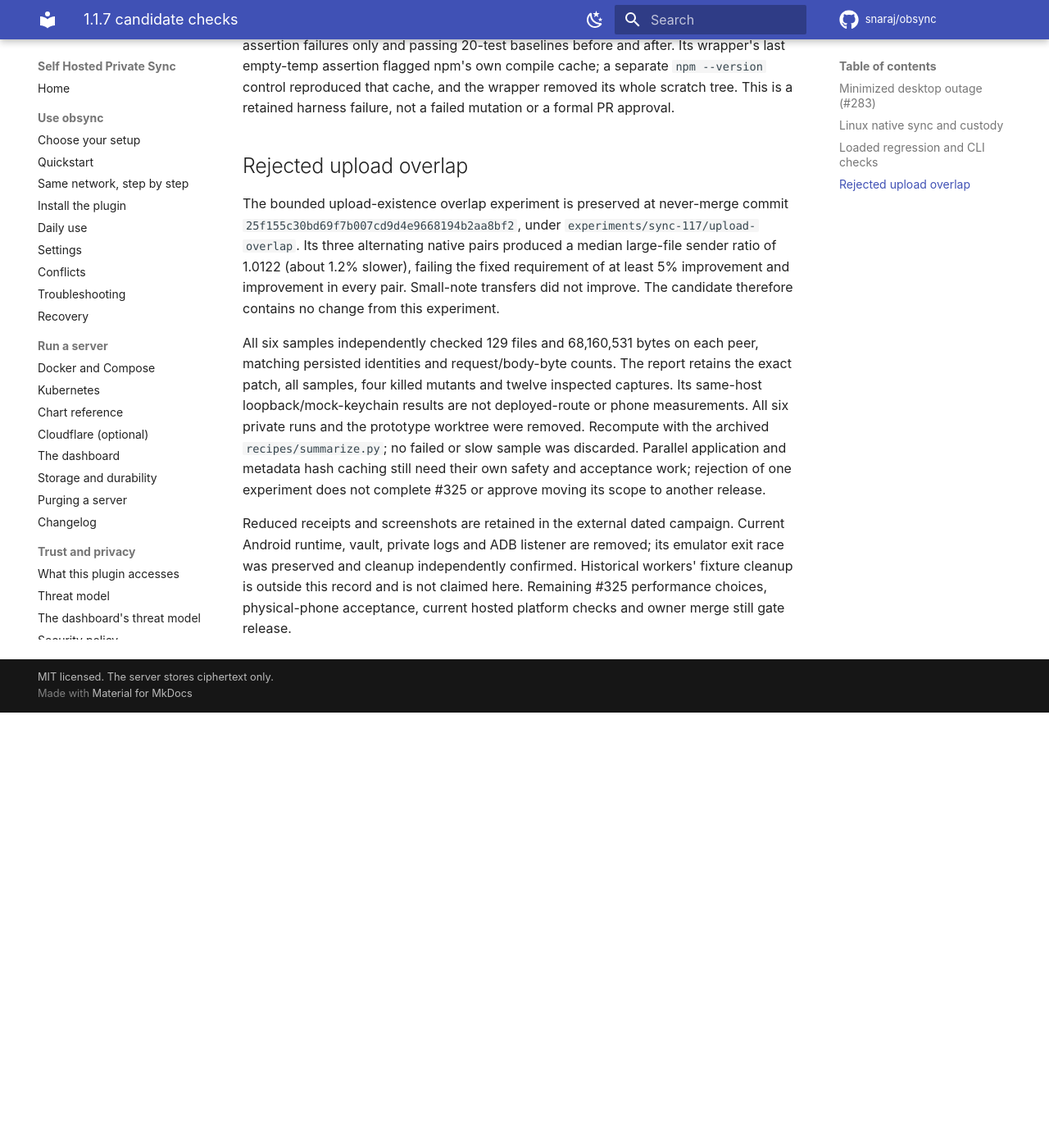
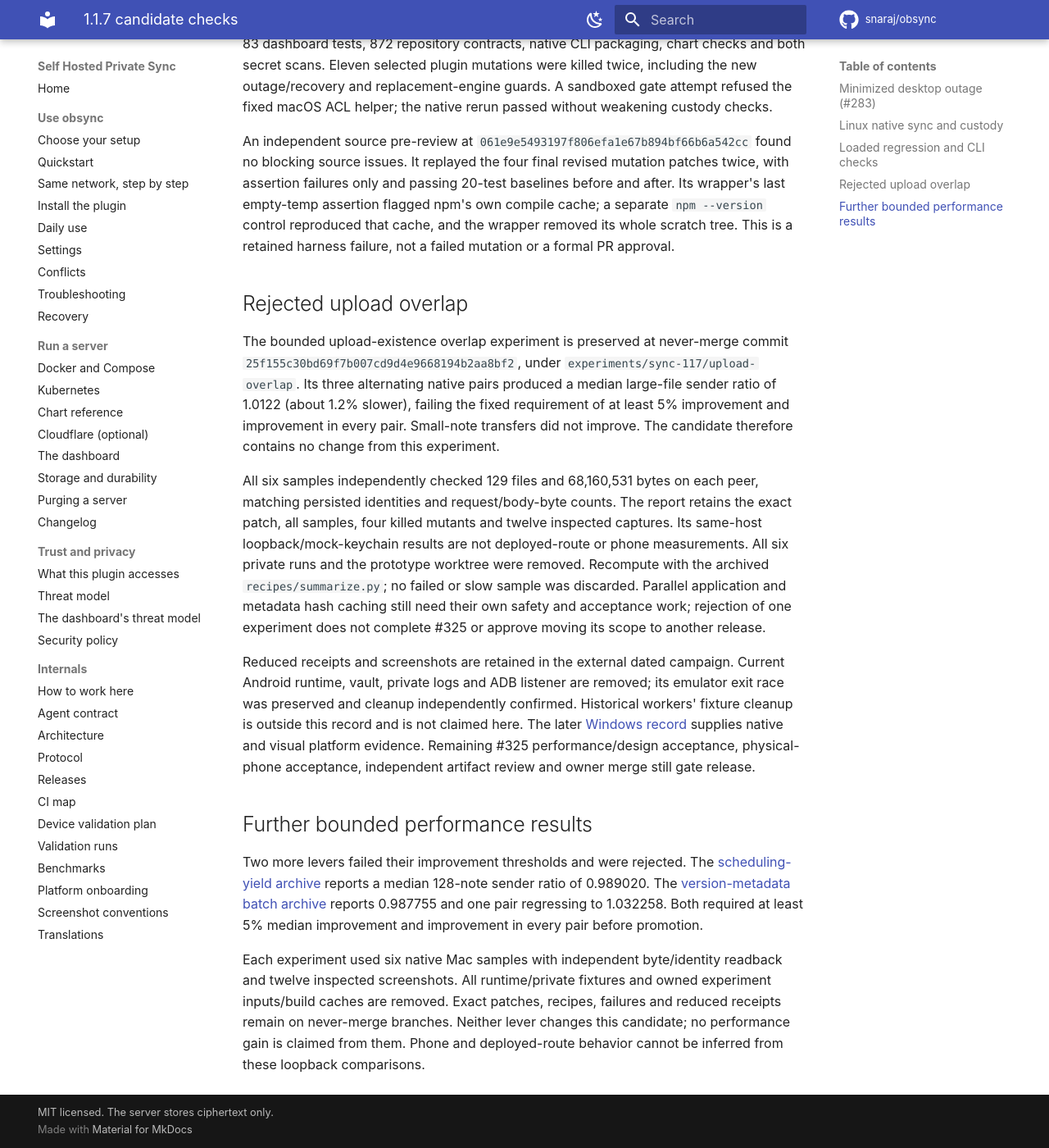
Before and after one commit to snaraj/obsync, an MkDocs documentation site: the page built from docs/validation-runs/2026-10-05-sync-117-candidate.md, in a window 1280 px wide and 1400 px high, scrolled down 3562 px. Shown: the whole window at 82% size. Built offline with MkDocs 1.6.1 and Material for MkDocs 9.7.7, drawn with Linux system fonts in a browser that asks for light colours; comment, search, counter and statistics services are not loaded; before the commit the page ends 4431 px from its top, so only the background shows below that; some of the changed text lies outside the part shown.

Commit message:
docs: preserve native Windows acceptance and rejected sync experiments
Retain six inspected Windows editor captures and their exact source, disk,
editor and PNG receipts before the temporary hosted artifact expires. Record
fourteen native journeys, encrypted credential restart and bidirectional
transfers while exposing the 10.7 second concurrent-edit convergence gap.

Bind the Windows checkout merge to the candidate and protected base; distinguish
the local bundle hash from an unmeasured hosted digest, and best-effort hosted
cleanup from independent resource absence. Update stale Windows acceptance and
link the two further rejected native performance experiments. No product code,
protocol, dependencies or security protections change.

Validation: all 873 repository contracts and both secret scans passed; all
six image/JSON pairs, relative links and source parents verified. Root and an
independent reviewer opened all six original images. Independent documentation
review identified hash-provenance and cleanup overclaims, corrected here.
Physical-phone acceptance and formal artifact review remain outstanding.

Changes: +197/-3 across 15 documentation/evidence files including six PNGs.

- GPT-6

```diff
--- /dev/null
+++ b/docs/assets/windows-117/cotype-a.json
@@ -0,0 +1 @@
+{"phase":"cotype","peer":"a","platform":"win32","source":"fd68c6248a0a4d5b80edd1e4799f5d1100ded139","editorSha256":"6ef502565b6f2a6733ec212de5ca9d0aff564e2a560d9f34d5e226807f9cd87d","diskSha256":"6ef502565b6f2a6733ec212de5ca9d0aff564e2a560d9f34d5e226807f9cd87d","pngSha256":"413231100a1835c1d8c5fed6899b654bef34f51922d870096a099a98bda61023","width":680,"height":641.171875}
--- /dev/null
+++ b/docs/assets/windows-117/cotype-b.json
@@ -0,0 +1 @@
+{"phase":"cotype","peer":"b","platform":"win32","source":"fd68c6248a0a4d5b80edd1e4799f5d1100ded139","editorSha256":"6ef502565b6f2a6733ec212de5ca9d0aff564e2a560d9f34d5e226807f9cd87d","diskSha256":"6ef502565b6f2a6733ec212de5ca9d0aff564e2a560d9f34d5e226807f9cd87d","pngSha256":"cd1534988740ee9b02d2884be20f9819888d88133a17ad7331af080dbf9af998","width":680,"height":641.171875}
--- /dev/null
+++ b/docs/assets/windows-117/restart-a-a.json
@@ -0,0 +1 @@
+{"phase":"restart-a","peer":"a","platform":"win32","source":"fd68c6248a0a4d5b80edd1e4799f5d1100ded139","editorSha256":"8033931b15edd2c1b1eeda4f62b0b3cff554d89c4e213c139e59993279719028","diskSha256":"8033931b15edd2c1b1eeda4f62b0b3cff554d89c4e213c139e59993279719028","pngSha256":"a0739cdbb4ecebc0ee8cce2b0da376adc7d9f0d9bbb0d7df12e8e76494200cc6","width":680,"height":641.171875}
--- /dev/null
+++ b/docs/assets/windows-117/restart-a-b.json
@@ -0,0 +1 @@
+{"phase":"restart-a","peer":"b","platform":"win32","source":"fd68c6248a0a4d5b80edd1e4799f5d1100ded139","editorSha256":"8033931b15edd2c1b1eeda4f62b0b3cff554d89c4e213c139e59993279719028","diskSha256":"8033931b15edd2c1b1eeda4f62b0b3cff554d89c4e213c139e59993279719028","pngSha256":"a0739cdbb4ecebc0ee8cce2b0da376adc7d9f0d9bbb0d7df12e8e76494200cc6","width":680,"height":641.171875}
--- /dev/null
+++ b/docs/assets/windows-117/restart-b-a.json
@@ -0,0 +1 @@
+{"phase":"restart-b","peer":"a","platform":"win32","source":"fd68c6248a0a4d5b80edd1e4799f5d1100ded139","editorSha256":"1fbc25272ba467baea93d4e42a9b3101b6d2d424d1218e1d1d7501644a2a9ea3","diskSha256":"1fbc25272ba467baea93d4e42a9b3101b6d2d424d1218e1d1d7501644a2a9ea3","pngSha256":"4522547cccb8b93852a02e98ebc4be15d78c3974d231cf875c643b96780412fe","width":680,"height":641.171875}
--- /dev/null
+++ b/docs/assets/windows-117/restart-b-b.json
@@ -0,0 +1 @@
+{"phase":"restart-b","peer":"b","platform":"win32","source":"fd68c6248a0a4d5b80edd1e4799f5d1100ded139","editorSha256":"1fbc25272ba467baea93d4e42a9b3101b6d2d424d1218e1d1d7501644a2a9ea3","diskSha256":"1fbc25272ba467baea93d4e42a9b3101b6d2d424d1218e1d1d7501644a2a9ea3","pngSha256":"4522547cccb8b93852a02e98ebc4be15d78c3974d231cf875c643b96780412fe","width":680,"height":641.171875}
--- a/docs/validation-runs/2026-10-05-sync-117-candidate.md
+++ b/docs/validation-runs/2026-10-05-sync-117-candidate.md
@@ -120,7 +120,8 @@
 | macOS ARM64 CLI | 207 native commands pass | Temporary config/runtime journey; no server contact |
 | Linux ARM64 CLI | 223 native commands pass as ordinary uid; temporary roots absent | Actual disposable VM; XDG/default paths and independent frame readback |
 | Linux ARM64 plugin | Native pairing, concurrent typing, encrypted GNOME custody across graceful restart, post-restart bytes | Same-VM loopback; forced whole-session restart did not pass |
-| Windows AMD64 CLI | Native ordinary-user version/help/status guidance and capability display inspected | Full candidate hosted installer/storage journey NOT_RUN; missing trusted PowerShell setup correctly refused |
+| Windows AMD64 CLI | Native ordinary-user version/help/status guidance inspected; later hosted installer/context/replay/uninstall and peer-access refusals passed | See the [Windows follow-up](2026-10-05-windows-117.md) for tested source and limits |
+| Windows AMD64 plugin | Fourteen native journeys and six inspected editor captures, including encrypted credential restart | Same hosted Windows machine; concurrent convergence still takes 10.7 seconds after typing ends |
 | Android 15 ARM64 | Fresh official Obsidian 1.13.4 and candidate 1.1.7 loaded; settings and HTTPS refusal visually inspected | Unpaired UI only; HTTP not saved; no mobile sync/key-custody claim |
 | Physical iPhone | NOT_RUN | Mirror requires local authentication; no personal vault modified |
 
@@ -167,5 +168,22 @@
 Current Android runtime, vault, private logs and ADB listener are removed; its
 emulator exit race was preserved and cleanup independently confirmed. Historical
 workers' fixture cleanup is outside this record and is not claimed here.
-Remaining #325 performance choices, physical-phone acceptance, current hosted
-platform checks and owner merge still gate release.
+The later [Windows record](2026-10-05-windows-117.md) supplies native and visual
+platform evidence. Remaining #325 performance/design acceptance, physical-phone
+acceptance, independent artifact review and owner merge still gate release.
+
+## Further bounded performance results
+
+Two more levers failed their improvement thresholds and were rejected. The
+[scheduling-yield archive](https://github.com/snaraj/obsync/blob/767faaf2689f681c5e17032b1eac29d713fbc0af/experiments/version-yield/REPORT.md)
+reports a median 128-note sender ratio of 0.989020. The
+[version-metadata batch archive](https://github.com/snaraj/obsync/blob/198033e4a63d6263e7d474e647dbec8278f746e9/experiments/version-batch/REPORT.md)
+reports 0.987755 and one pair regressing to 1.032258. Both required at least
+5% median improvement and improvement in every pair before promotion.
+
+Each experiment used six native Mac samples with independent byte/identity
+readback and twelve inspected screenshots. All runtime/private fixtures and
+owned experiment inputs/build caches are removed. Exact patches, recipes,
+failures and reduced receipts remain on never-merge branches. Neither lever
+changes this candidate; no performance gain is claimed from them. Phone and
+deployed-route behavior cannot be inferred from these loopback comparisons.
```
Also changed, not shown: docs/validation-runs/2026-10-05-windows-117.json (added, +98 -0 lines), docs/validation-runs/2026-10-05-windows-117.md (added, +72 -0 lines), docs/assets/windows-117/cotype-a.png (added), docs/assets/windows-117/cotype-b.png (added), docs/assets/windows-117/restart-a-a.png (added), docs/assets/windows-117/restart-a-b.png (added), docs/assets/windows-117/restart-b-a.png (added), docs/assets/windows-117/restart-b-b.png (added).
